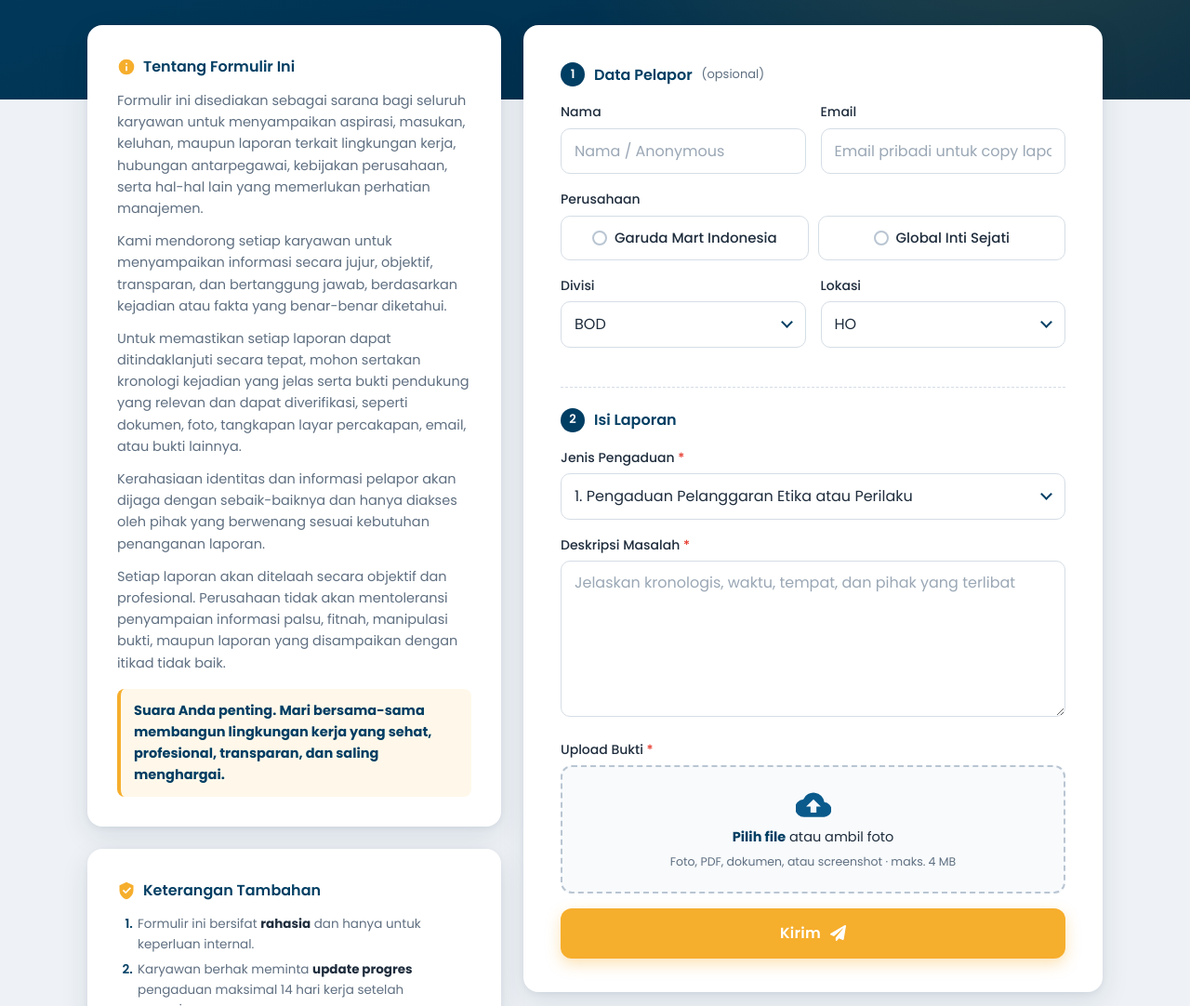
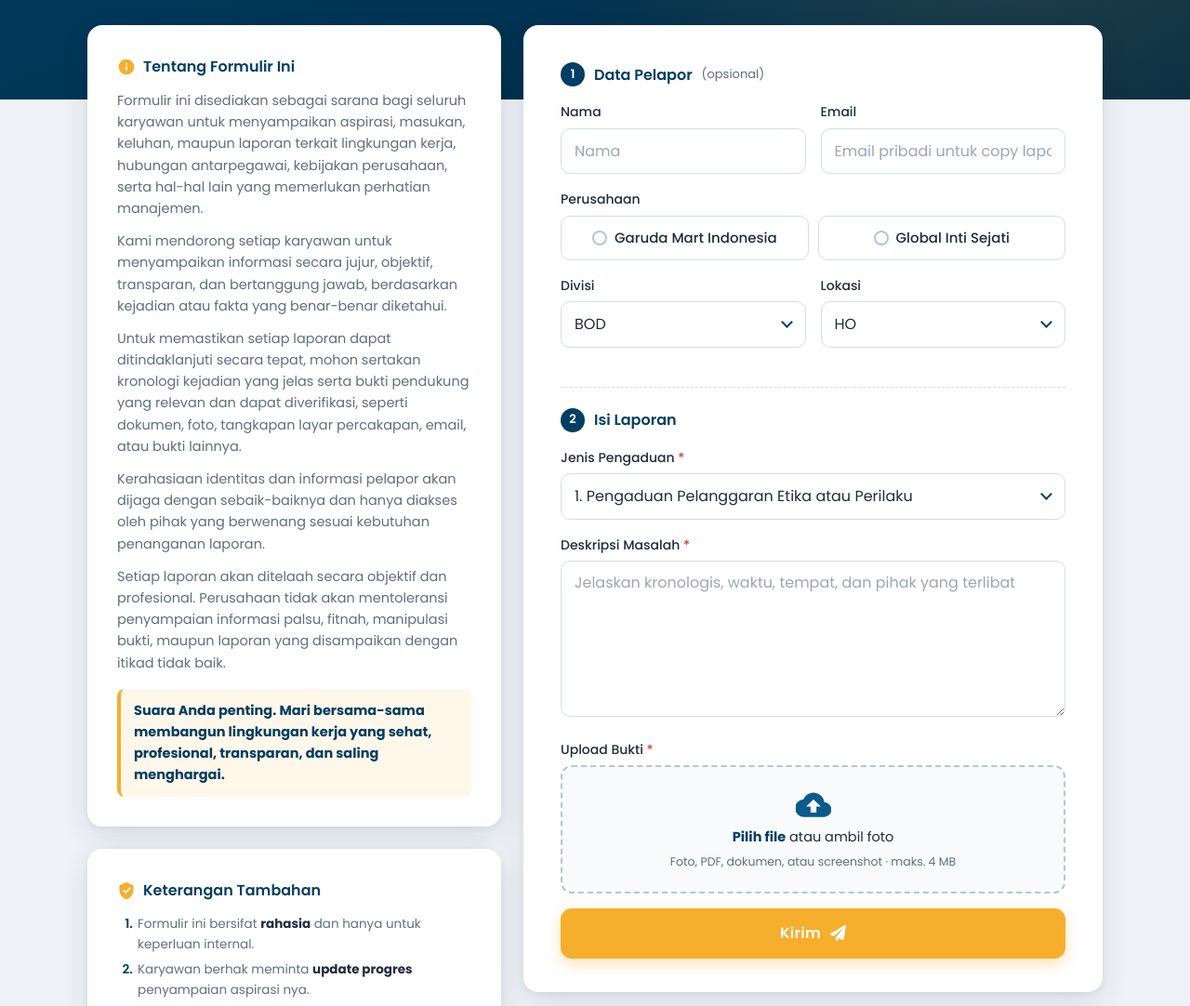
Before and after one commit to prihandanayogakusuma/pengaduan-karyawan, a website: page public/index.html in a window 1280 px wide. Shown: the part 218-1300 px from the top of the page at 93% size. Drawn offline with Linux system fonts and the light colour scheme.

Commit message:
Update poin keterangan progres aspirasi dan placeholder nama

```diff
--- a/public/index.html
+++ b/public/index.html
@@ -48,7 +48,7 @@
         </h2>
         <ol>
           <li>Formulir ini bersifat <strong>rahasia</strong> dan hanya untuk keperluan internal.</li>
-          <li>Karyawan berhak meminta <strong>update progres</strong> pengaduan maksimal 14 hari kerja setelah pengajuan.</li>
+          <li>Karyawan berhak meminta <strong>update progres</strong> penyampaian aspirasi nya.</li>
           <li>Untuk kolom nama, divisi dan lokasi bersifat opsional.</li>
           <li>Harap menyertakan foto otentik utk hal yang diadukan jika diperkukan.</li>
           <li>Contoh pengaduan <button type="button" class="link-btn" id="btn-contoh">klik di sini</button></li>
@@ -65,7 +65,7 @@
         <div class="grid-2">
           <div class="field">
             <label for="f-nama">Nama</label>
-            <input type="text" id="f-nama" name="nama" placeholder="Nama / Anonymous" autocomplete="name">
+            <input type="text" id="f-nama" name="nama" placeholder="Nama" autocomplete="name">
           </div>
 
           <div class="field">
```
